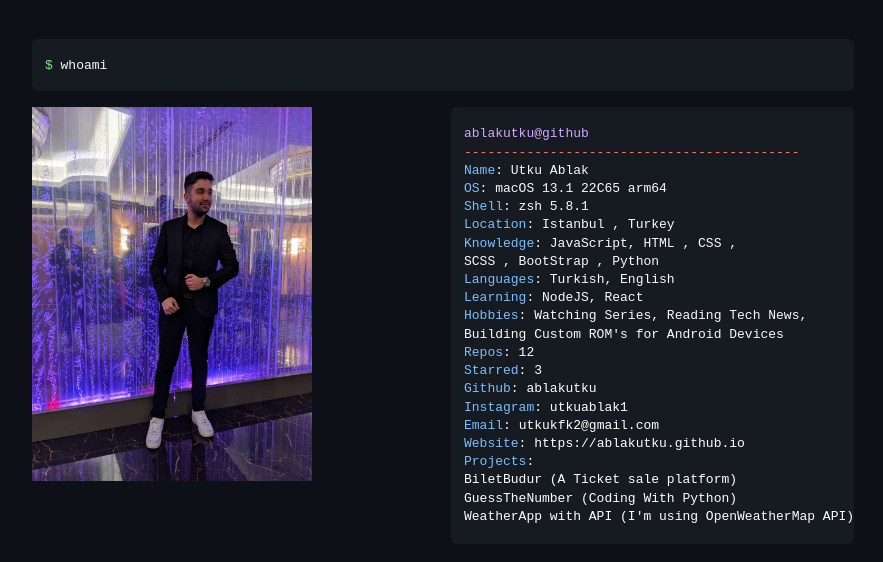
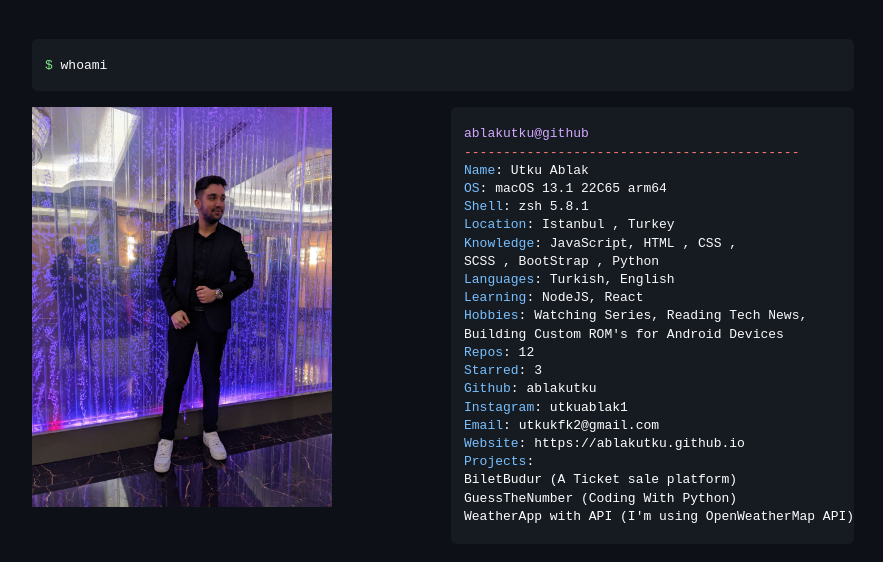
Before and after one commit to ablakutku/ablakutku.github.io, a plain HTML site: page index.html in a window 1280 px wide. Shown: the part 126-688 px from the top of the page, without its empty margins (197-1080 px from the left). Drawn offline with Linux system fonts and the light colour scheme.

Commit message:
updeated style.css

```diff
--- a/style.css
+++ b/style.css
@@ -48,8 +48,7 @@
   }
 
   .img {
-    width: 280px;
-    grid-area: img;
+    max-width: 300px;
   }
 
   .purple {
```
Also changed, not shown: 1 other file.
